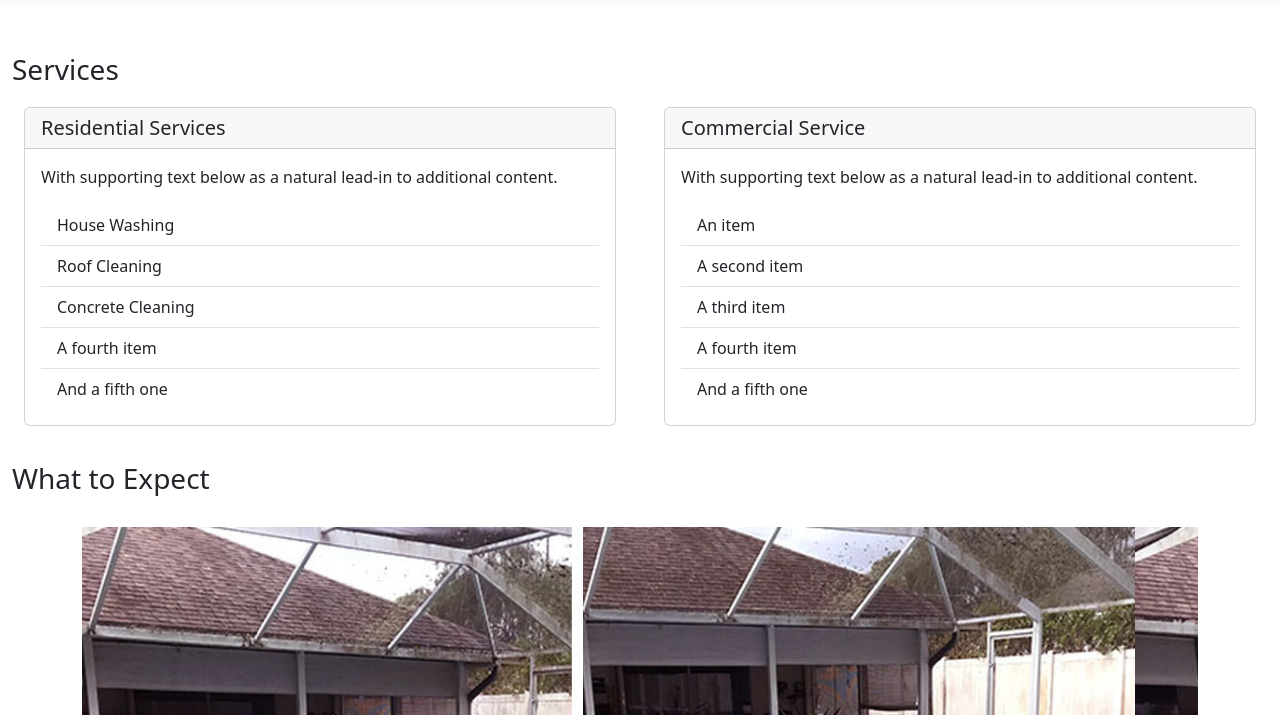
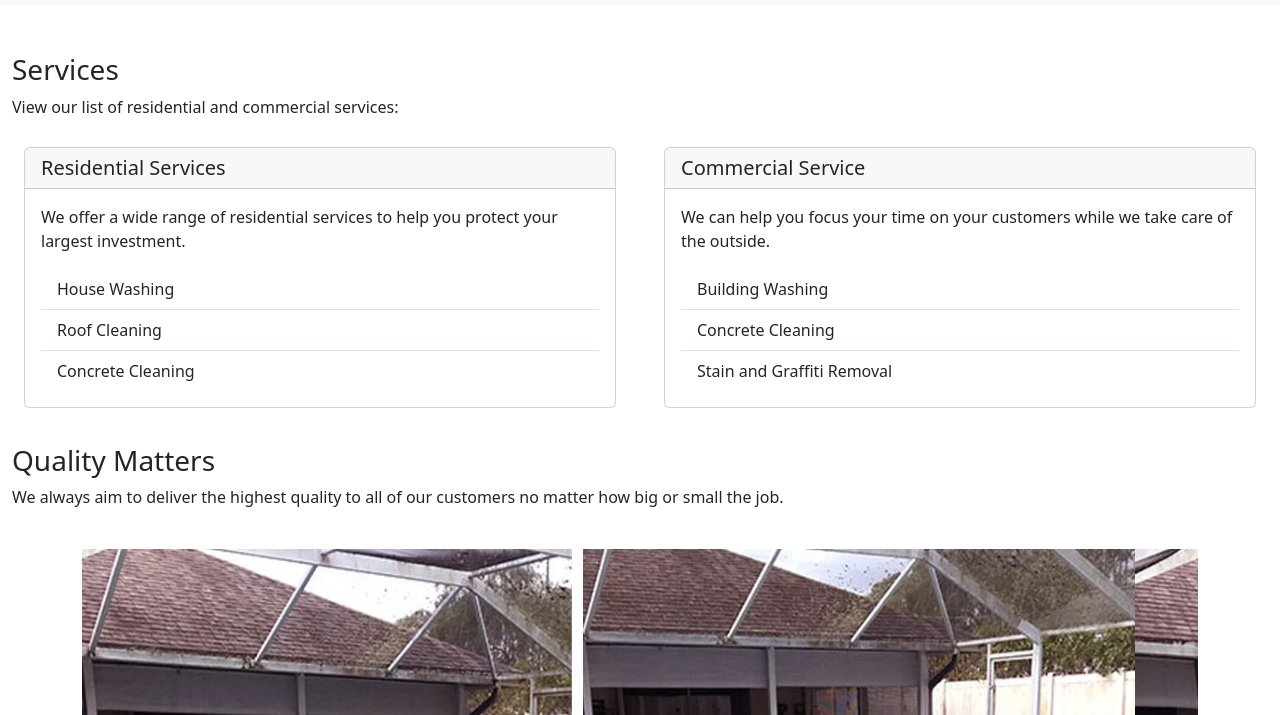
Before and after one commit to noesjj/lawson-pressure-cleaning, a plain HTML site: page index.html in a window 1280 px wide. Shown: the part 85-800 px from the top of the page. Drawn offline with nearby package versions, Linux system fonts and the light colour scheme.

Commit message:
adding map

```diff
--- a/index.html
+++ b/index.html
@@ -26,18 +26,17 @@
       <br><br>
       <div class="container-fluid">
         <h3>Services</h3>
+        <p>View our list of residential and commercial services:</p>
       <div class="row">
         <div class="col-sm-6 mb-3 mb-sm-0">
           <div class="card">
             <h5 class="card-header">Residential Services</h5>
             <div class="card-body">
-              <p class="card-text">With supporting text below as a natural lead-in to additional content.</p>
+              <p class="card-text">We offer a wide range of residential services to help you protect your largest investment.</p>
               <ul class="list-group list-group-flush">
                 <li class="list-group-item">House Washing</li>
                 <li class="list-group-item">Roof Cleaning</li>
                 <li class="list-group-item">Concrete Cleaning</li>
-                <li class="list-group-item">A fourth item</li>
-                <li class="list-group-item">And a fifth one</li>
               </ul>
             </div>
           </div>
@@ -46,13 +45,11 @@
           <div class="card">
             <h5 class="card-header">Commercial Service</h5>
             <div class="card-body">
-              <p class="card-text">With supporting text below as a natural lead-in to additional content.</p>
+              <p class="card-text">We can help you focus your time on your customers while we take care of the outside.</p>
               <ul class="list-group list-group-flush">
-                <li class="list-group-item">An item</li>
-                <li class="list-group-item">A second item</li>
-                <li class="list-group-item">A third item</li>
-                <li class="list-group-item">A fourth item</li>
-                <li class="list-group-item">And a fifth one</li>
+                <li class="list-group-item">Building Washing</li>
+                <li class="list-group-item">Concrete Cleaning</li>
+                <li class="list-group-item">Stain and Graffiti Removal</li>
               </ul>
             </div>
           </div>
@@ -61,7 +58,8 @@
     </div>
     <br>
     <div class="container-fluid">
-        <h3>What to Expect</h3>
+        <h3>Quality Matters</h3>
+        <p>We always aim to deliver the highest quality to all of our customers no matter how big or small the job.</p>
     </div>
     <br>
     <div class="container">
@@ -87,6 +85,20 @@
             </button>
         </div>
     </div>
+
+    <br>
+    <div class="container-fluid">
+        <h3>Service Map</h3>
+        <p>Local to Cincinnati and Dayton area. This map provides a general service area. We do consider taking on customers outside of the service area depending on the circumstances.</p>
+    </div>
+    <br>
+    <div class="container">
+        <div class="row">
+          <div class="col-12">
+            <img src="./assets/service-map.png" class="w-100" alt="...">
+          </div>
+        </div>
+      </div>
 
     <br>
     <br>
```
Also changed, not shown: assets/service-map.png (added).
